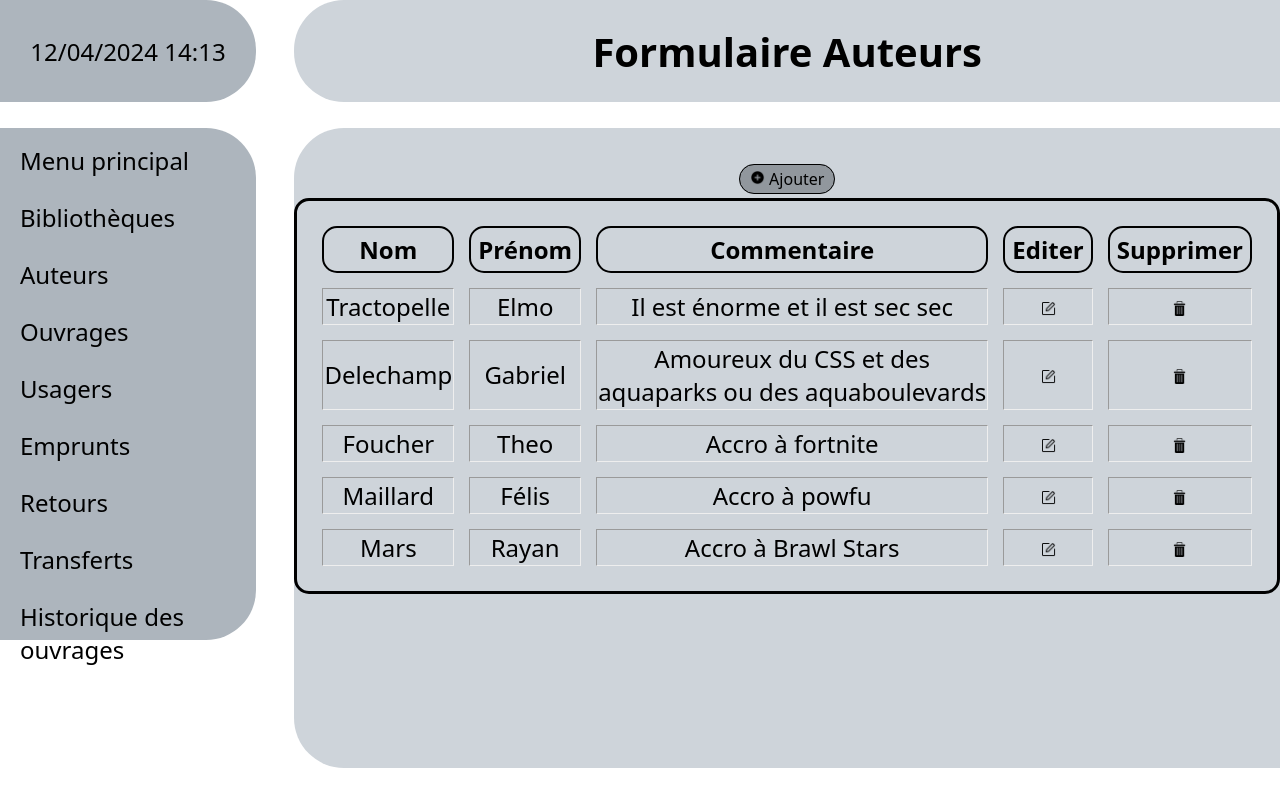
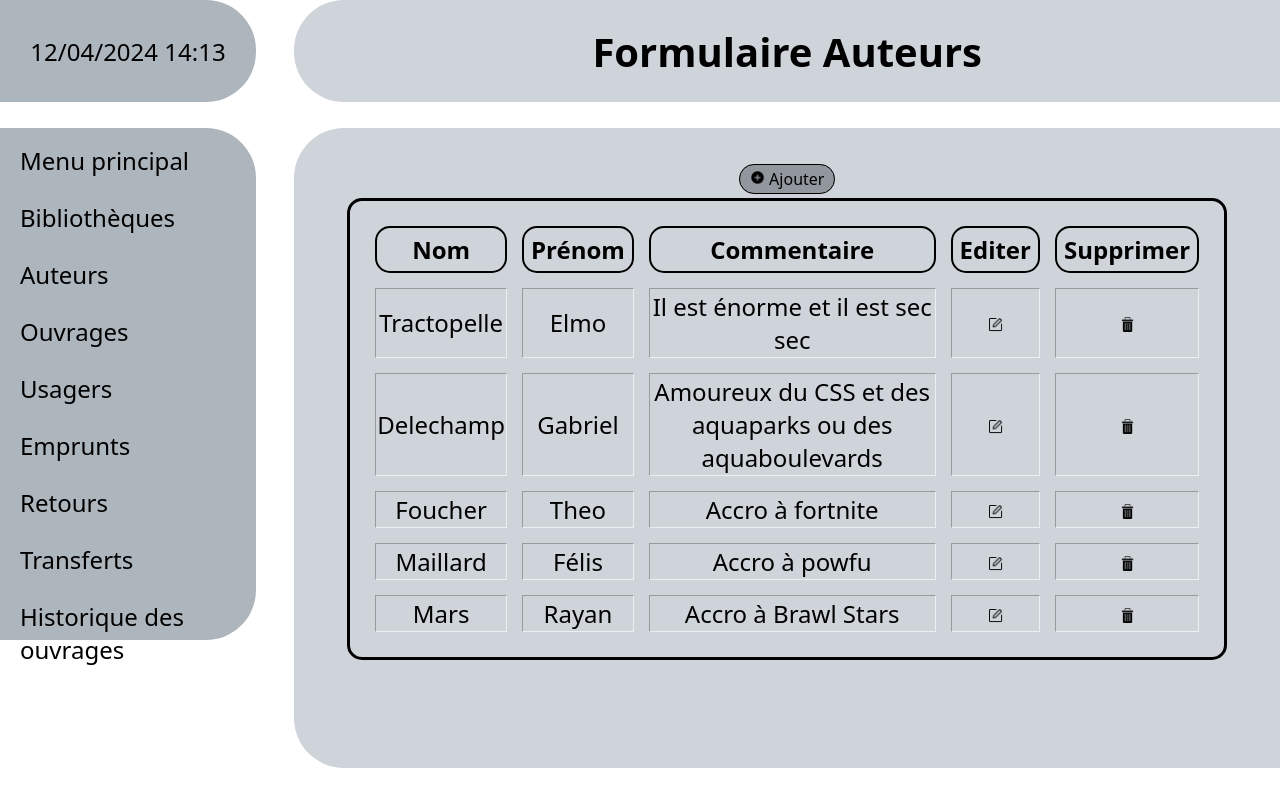
Before and after one commit to TusseauElouan/GrosProjetSaMere, a PHP site: page /Pages/Auteurs/auteur_01.php in a window 1280 px wide. Run offline with PHP 8.4, Linux system fonts and the light colour scheme; data comes from the database, SQL or seed files in the repository.

Commit message:
Ajustement taille tableaux
Ajout min-width 110vh et max-width 110vh

```diff
--- a/CSS/css_bibliotheque.css
+++ b/CSS/css_bibliotheque.css
@@ -152,7 +152,8 @@ nav a:hover{
     padding: 10px;
     border: 3px solid;
     font-size: 1.5em;
-    width: 100%;
+    min-width: 110vh;
+    max-width: 110vh;
     border-radius: 15px;
     border-spacing: 15px;
     text-align: center;
```
